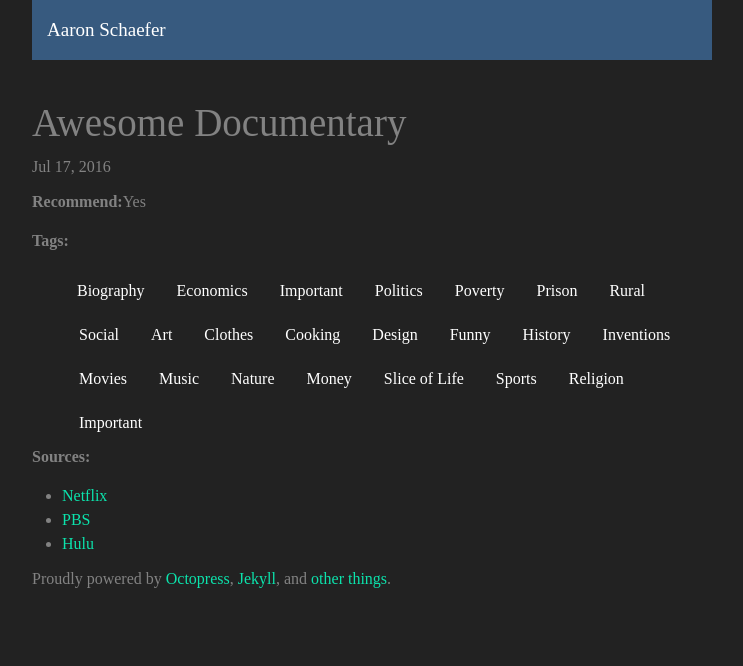
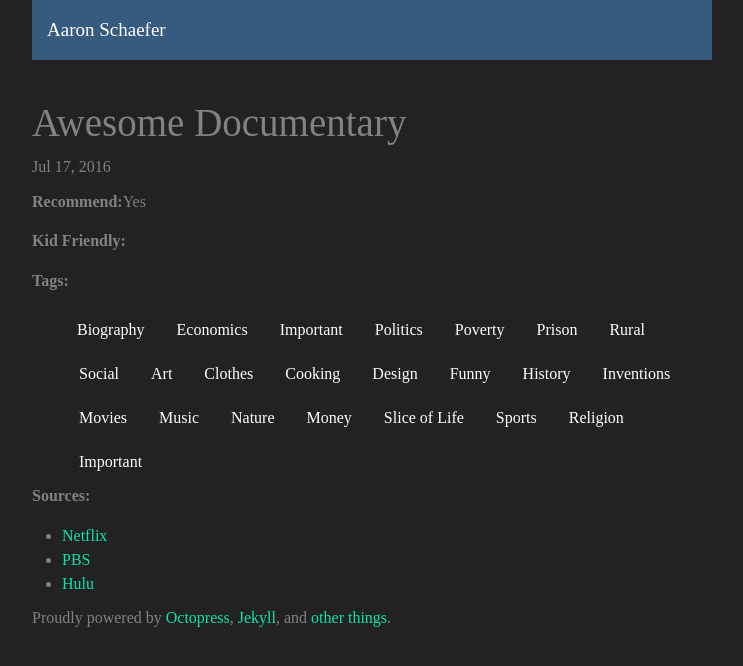
Before and after one commit to aatron/blog, a Jekyll site: the page built from src/_documentaries/awesomedoc.md, in a window 1280 px wide. Shown: the top 666 px of the page, without its empty margins (268-1011 px from the left). Built offline with Jekyll 4.4.1, drawn with Linux system fonts in a browser that asks for light colours; nearby versions of some CDN libraries; some web fonts are replaced; Markdown is read by kramdown in place of the engine named in the settings.

Commit message:
Minor layout changines, including KidFriendly

```diff
--- a/src/_layouts/doc_tag_page.html
+++ b/src/_layouts/doc_tag_page.html
@@ -4,6 +4,10 @@ layout: default
 
 <ul>{% for post in site.documents %}{% for tag in post['tags'] %}{% if tag == page.tag && post["layout"] == 'documentary' %}
   <li>
+    {% if post.reviewAvailable == 'Yes' %}
     <a href='{{post.url | prepend: site.baseurl}}'>{{post.title}}</a>
+    {% else %}
+    {{post.title}}
+    {% endif %}
   </li>{% endif %}{% endfor %}{% endfor %}
 </ul>
--- a/src/_layouts/documentary.html
+++ b/src/_layouts/documentary.html
@@ -2,18 +2,17 @@
 layout: default
 ---
 <article class="post" itemscope itemtype="http://schema.org/BlogPosting">
-
   <header class="post-header">
     <h1 class="post-title" itemprop="name headline">{{ page.title }}</h1>
     <p class="post-meta"><time datetime="{{ page.date | date_to_xmlschema }}" itemprop="datePublished">{{ page.date | date: "%b %-d, %Y" }}</time>{% if page.author %} • <span itemprop="author" itemscope itemtype="http://schema.org/Person"><span itemprop="name">{{ page.author }}</span></span>{% endif %}</p>
     <p class="post-meta"><label>Recommend:</label>{{page.recommendation}}</p>
+    <p class="post-meta"><label>Kid Friendly:</label>{{page.kidFriendly}}</p>
     <p class="post-meta"><label>Tags:</label></p>
     <ul class="post-list nav nav-pills">
         {% for tag in page.tags %}
         <li>
             <a href="{{ site.doc_tag_page_dir | prepend: site.baseurl }}/{{tag}}">{{tag}}</a>
         </li>
-
         {% endfor %}
     </ul>
     <p class="post-meta"><label>Sources:</label></p>
@@ -25,9 +24,7 @@ layout: default
         {% endfor %}
     </ul>
   </header>
-
   <div class="post-content" itemprop="articleBody">
     {{ content }}
   </div>
-
 </article>
```
Also changed, not shown: 1 other file.
